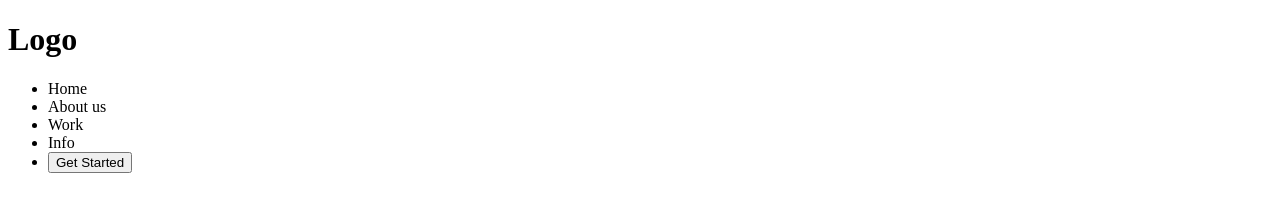
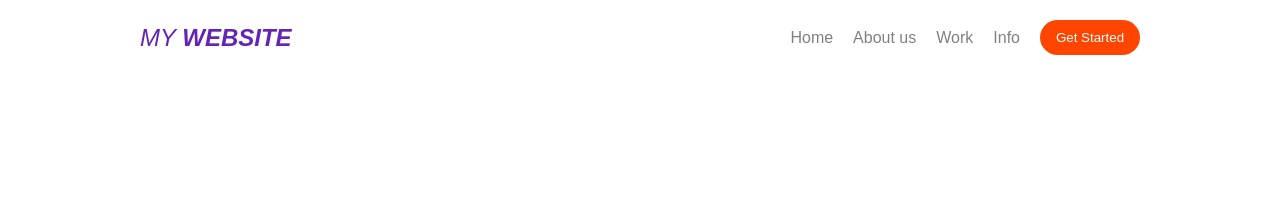
Before and after one commit to jairosilvatnt/meu-primeiro-website, a plain HTML site: page index.html in a window 1280 px wide. Drawn offline with Linux system fonts and the light colour scheme.

Commit message:
Estilizando o cabeçalho do site

```diff
--- a/index.html
+++ b/index.html
@@ -5,22 +5,23 @@
     <meta http-equiv="X-UA-Compatible" content="IE=edge">
     <meta name="viewport" content="width=device-width, initial-scale=1.0">
     <title>Meu Primeiro Website</title>
+    <link rel="stylesheet" href="styles/index.css">
   </head>
   <body>
 
     <header>
-      <h1>Logo</h1>
+      <p class="logo"><i>MY <strong>WEBSITE</strong></i></p>
+      <span>
         <nav>
           <ul>
             <li>Home</li>
             <li>About us</li>
             <li>Work</li>
             <li>Info</li>
-          <li>
             <button>Get Started</button>
-          </li>
           </ul>
         </nav>
+      </span>
     </header>
 
   </body>
--- a/styles/index.css
+++ b/styles/index.css
@@ -0,0 +1,50 @@
+:root {
+  --color-one: orangered;
+  --color-two: #6425b6;
+}
+
+* {
+  padding: 0;
+  box-sizing: border-box;
+  margin: 0;
+  font-family: Arial, Helvetica, sans-serif;
+}
+
+body {
+  display: flex;
+  justify-content: center;
+}
+
+header {
+  width: 1000px;
+  display: flex;
+  justify-content: space-between;
+  height: 75px;
+  align-items: center;
+}
+
+.logo {
+  color: var(--color-two);
+  font-size: 18pt;
+}
+
+ul {
+  list-style: none;
+  display: flex;
+  align-items: center;
+}
+
+li {
+  margin-left: 20px;
+  color: gray;
+}
+
+button {
+  padding: 10px;
+  color: white;
+  background-color: var(--color-one);
+  border-radius: 20px;
+  border: none;
+  width: 100px;
+  margin-left: 20px;
+}
```
Lines whose indentation alone changed are shown as unchanged.
